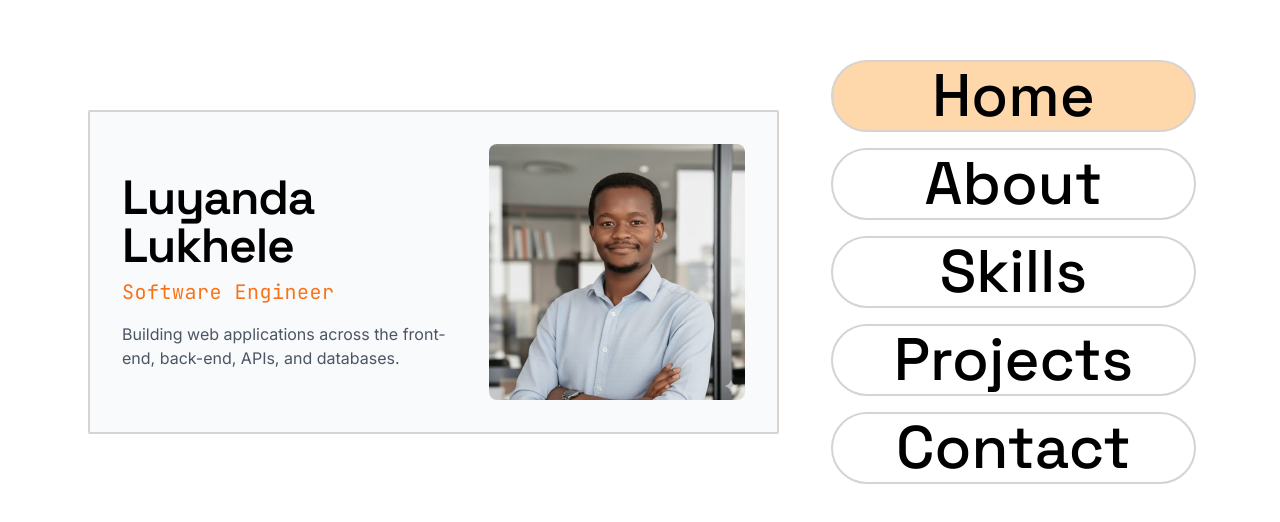
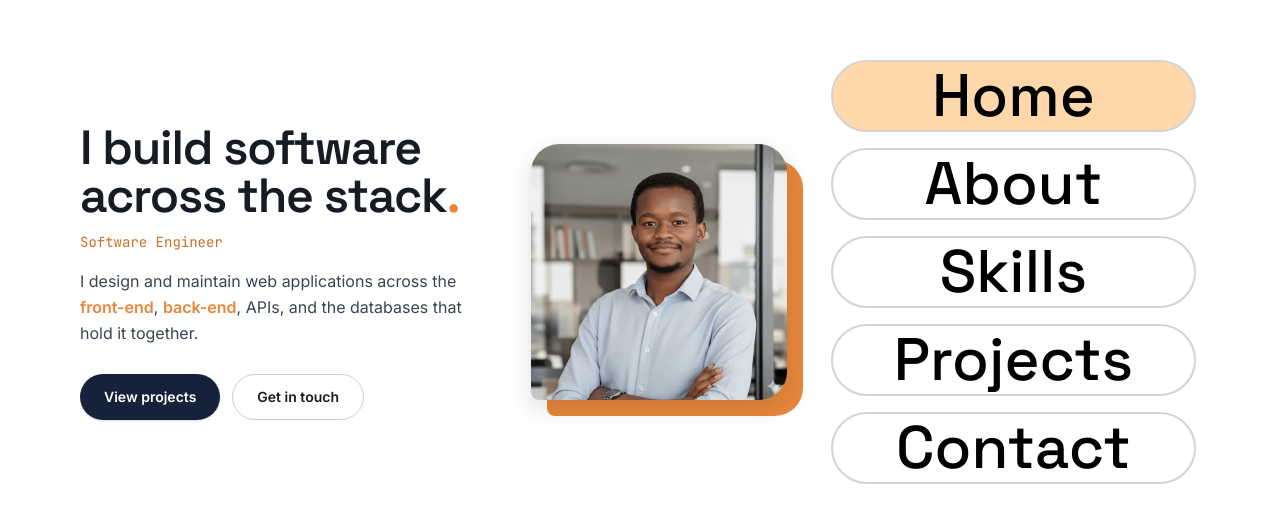
Before and after one commit to LuyaLukhele/portfolio3.0, a React (Create React App) app: page / in a window 1280 px wide. Shown: the part 128-650 px from the top of the page. Built offline with nearby package versions, Linux system fonts and the light colour scheme.

Commit message:
feat: restyle Home section with MD3 tokens and onNavigate CTAs

```diff
--- a/src/components/home.jsx
+++ b/src/components/home.jsx
@@ -1,32 +1,50 @@
 import Me from "../assets/LuyandaShirtPP.avif"
 
-const home = () => {
+const Home = ({ onNavigate }) => {
   return (
-    <div className="bg-gray-50 m-2 p-8 flex flex-col sm:flex-row-reverse sm:items-center sm:justify-center gap-10 border-solid border-2 rounded-sm border-stone-300">
-      <div className="relative mx-auto sm:mx-0 shrink-0">
-        <div className="absolute -bottom-4 -right-4 h-64 w-full bg-orange-500 rounded-lg -z-10"></div>
+    <div className="flex flex-col-reverse lg:flex-row lg:items-center gap-10 lg:gap-14 py-10">
+      <div>
+        <h1 className="font-display font-semibold tracking-tight text-4xl lg:text-5xl text-ink-900">
+          I build software across the stack
+          <span className="text-orange-50">.</span>
+        </h1>
+        <span className="mt-3 block font-mono text-orange-40 text-sm">
+          Software Engineer
+        </span>
+        <p className="mt-4 max-w-md text-ink-700 leading-relaxed">
+          I design and maintain web applications across the{" "}
+          <span className="text-orange-50 font-semibold">front-end</span>,{" "}
+          <span className="text-orange-50 font-semibold">back-end</span>,
+          APIs, and the databases that hold it together.
+        </p>
+        <div className="mt-7 flex flex-wrap gap-3">
+          <button
+            type="button"
+            onClick={() => onNavigate(3)}
+            className="rounded-full bg-navy-20 text-white font-semibold text-sm px-6 py-3 shadow-e1 hover:bg-navy-30 transition"
+          >
+            View projects
+          </button>
+          <button
+            type="button"
+            onClick={() => onNavigate(4)}
+            className="rounded-full border border-outline-strong text-ink-900 font-semibold text-sm px-6 py-3 hover:bg-surface-container-high transition"
+          >
+            Get in touch
+          </button>
+        </div>
+      </div>
+
+      <div className="relative mx-auto lg:mx-0 shrink-0">
+        <div className="absolute -bottom-4 -right-4 h-64 w-full bg-orange-50 rounded-[28px_28px_28px_8px] -z-10" />
         <img
-          alt="me"
-          className="hover:animate-pulse h-64 rounded-lg"
+          alt="Luyanda Lukhele"
+          className="h-64 rounded-[28px_28px_28px_8px] shadow-e3 object-cover"
           src={Me}
         />
-      </div>
-
-      <div className="text-center sm:text-left">
-        <h1 className="font-display font-semibold tracking-tight text-4xl sm:text-5xl">
-          Luyanda Lukhele
-        </h1>
-        <h2 className="mt-2 font-mono text-lg sm:text-xl tracking-wide">
-          <span className='text-orange-500 relative inline-block after:content-[""] after:absolute after:left-0 after:right-0 after:-bottom-1 after:h-2 after:bg-orange-200 after:-z-10'>
-            Software Engineer
-          </span>
-        </h2>
-        <p className="mt-4 max-w-sm mx-auto sm:mx-0 text-gray-600">
-          Building web applications across the front-end, back-end, APIs, and
-          databases.
-        </p>
       </div>
     </div>
   )
 }
-export default home
+
+export default Home
```
Also changed, not shown: 1 other file (tests, documents, lock files or other folders).
